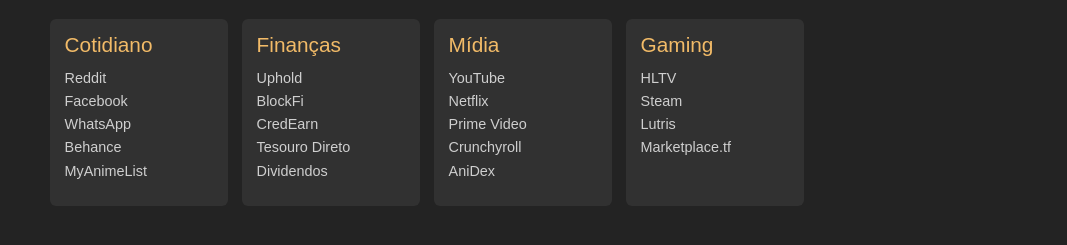
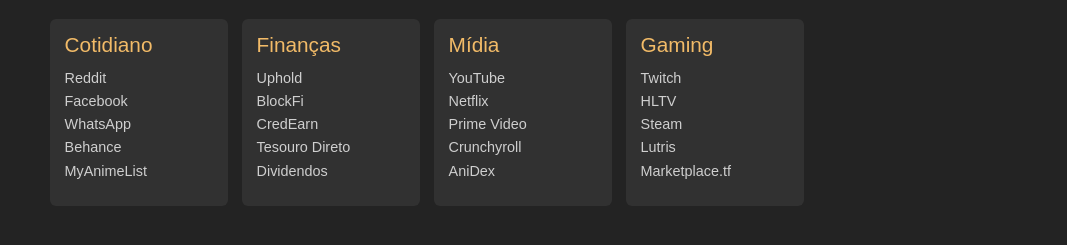
Before and after one commit to not-a-dev-stein/firefox-popdark-startpage, a plain HTML site: page startpage_alt2/index.html in a window 1280 px wide. Shown: the part 467-712 px from the top of the page, without its empty margins (213-1280 px from the left). Drawn offline with Linux system fonts and the light colour scheme; no server answers.

Commit message:
Update index.html

```diff
--- a/startpage_alt2/index.html
+++ b/startpage_alt2/index.html
@@ -73,7 +73,7 @@
 	    <div class="bookmark-set">
                 <div class="bookmark-title"></i> Gaming</div>
                 <div class="bookmark-inner-container">
-                    <a class="bookmark" href="https://www.twitch.tv/directory/following/live>Twitch</a>
+                    <a class="bookmark" href="https://www.twitch.tv/directory/following/live">Twitch</a>
                     <a class="bookmark" href="https://www.hltv.org/">HLTV</a>
                     <a class="bookmark" href="https://store.steampowered.com/">Steam</a>
                     <a class="bookmark" href="https://lutris.net/">Lutris</a>
```
